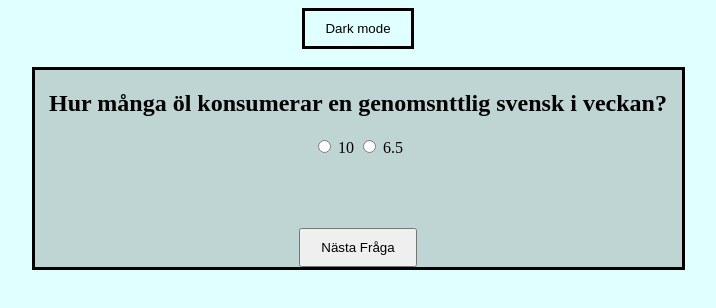
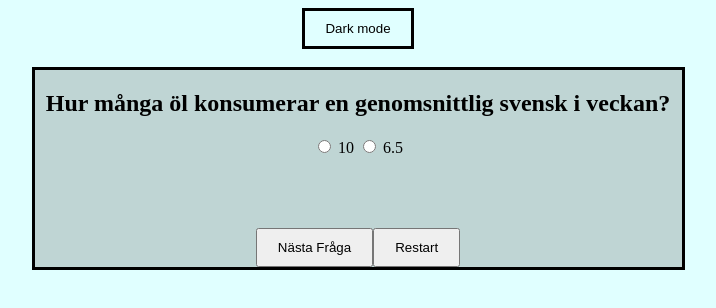
Before and after one commit to Hampes/Ankademin.Quiz, a plain HTML site: page index.html in a window 1280 px wide. Both pictures are taken after a click on the button "Start". Shown: the whole page, without its empty margins (282-998 px from the left). Drawn offline with Linux system fonts and the light colour scheme.

Commit message:
La till restartknapp

```diff
--- a/index.html
+++ b/index.html
@@ -14,6 +14,7 @@
     <br />
     <br />
     <div id="questionDiv" class="container">
+        <h2 id="hideTitle">Ankademin Quiz</h2>
       <div id="hide">
         <h2 id="showQuestion"></h2>
             <input type="radio" name="radio" id="radio-1" class="answer" :unchecked/>
@@ -23,6 +24,7 @@
         </div>
         <div class="btn-holder">
             <button id="nextQuestion" class="btn">Nästa fråga</button>
+            <button onclick="location.reload()" id="btnRestart">Restart</button>
         </div>
       <h3 id="showScore"></h3>
 
--- a/main.js
+++ b/main.js
@@ -1,6 +1,6 @@
 const myQuiz = [
   {
-    question: "Hur många öl konsumerar en genomsnttlig svensk i veckan?",
+    question: "Hur många öl konsumerar en genomsnittlig svensk i veckan?",
     a: "10",
     b: "6.5",
     correctAnswer: "6.5",
@@ -77,6 +77,7 @@ let showQuestion = document.querySelector("#showQuestion");
 let nextQuestion = document.querySelector("#nextQuestion");
 let hide = document.querySelector("#hide");
 let showScore = document.querySelector("#showScore");
+let hideTitle = document.querySelector("#hideTitle")
 
 let counter = 0;
 let score = 0;
@@ -115,6 +116,7 @@ hide.style.display = "none";
 nextQuestion.addEventListener("click", () => {
   // Är countern inte 10 så körs denna annars ner till else och skriver ut resultat
   if (counter !== 10) {
+    hideTitle.style.display = "none"
     hide.style.display = "block";
     nextQuestion.innerText = "Nästa Fråga";
 
--- a/style.css
+++ b/style.css
@@ -3,7 +3,6 @@ body {
 }
 
 #questionDiv {
-
     text-align: center;
     width: 650px;
     height: 200px;
@@ -17,7 +16,6 @@ body {
 
 }
 
-
 .btn-holder {
     display: table-footer-group;
 }
@@ -29,3 +27,7 @@ body {
 #btnColorMode {
     padding: 10px 20px 10px 20px;
 }
+
+#btnRestart {
+    padding: 10px 20px 10px 20px;
+}
```
